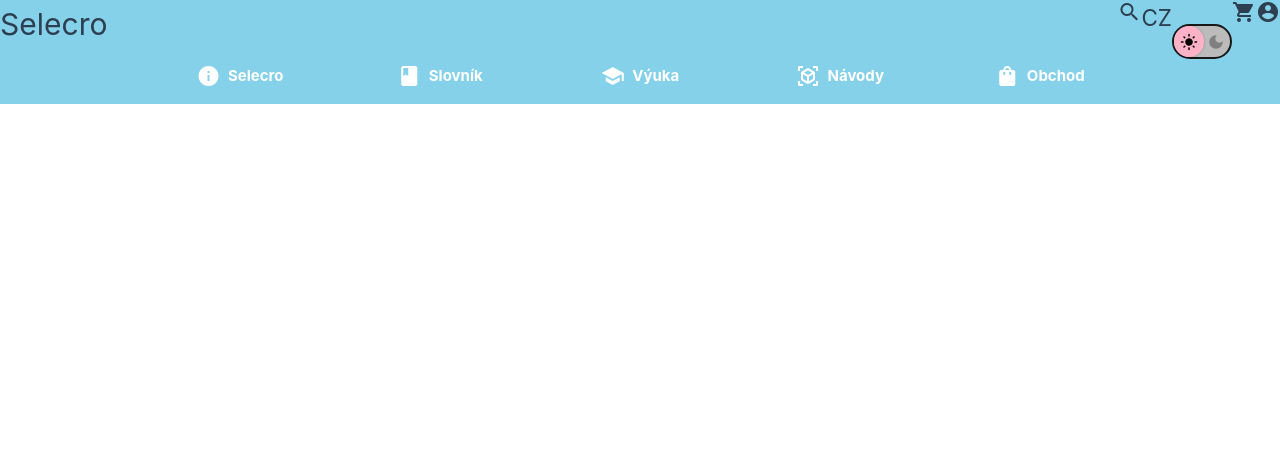
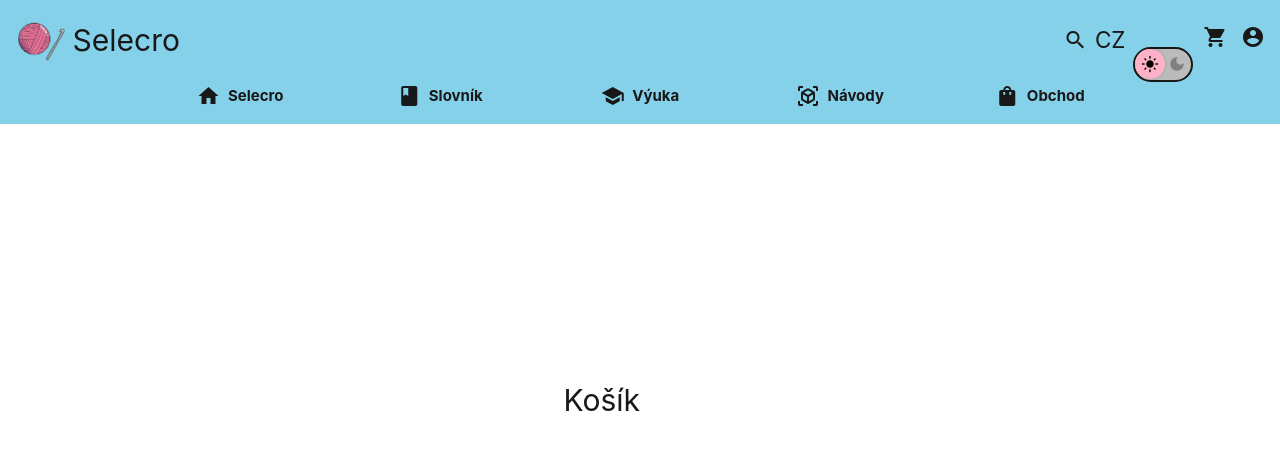
Before and after one commit to Selecro/Selecro-webovky, a Vue app: page /card in a window 1280 px wide. Shown: the top 450 px of the page. Built offline with nearby package versions, Linux system fonts and the light colour scheme.

Commit message:
Header, card and profile router, icon

```diff
--- a/src/App.vue
+++ b/src/App.vue
@@ -1,9 +1,9 @@
 <script setup lang="ts">
-import AppNavigation from '@/components/AppNavigation.vue'
+import AppNavigationHeader from '@/components/AppNavigationHeader.vue'
 </script>
 
 <template>
-  <AppNavigation />
+  <AppNavigationHeader />
 
 </template>
 
--- a/src/assets/base.css
+++ b/src/assets/base.css
@@ -7,7 +7,10 @@
   --primary-dark-color: #6AB5CD;
   --primary-hover-dark-color: #86D1EA;
 
+  --color-dark-mode-text: #ffffff;
+  --color-light-mode-text: #181818;
 
+  /* default vue */
   --color-switch-backround: #BBBBBB;
   --color-switch-light: #FFB1C7;
 
@@ -43,7 +46,7 @@
   --color-border: var(--vt-c-divider-light-2);
   --color-border-hover: var(--vt-c-divider-light-1);
   --color-heading: var(--vt-c-text-light-1);
-  --color-text: var(--vt-c-text-light-1);
+  --color-text: var(--color-light-mode-text);
 }
 
 /* Dark theme */
@@ -57,7 +60,7 @@ html[data-theme='dark'] {
   --color-border: var(--vt-c-divider-dark-2);
   --color-border-hover: var(--vt-c-divider-dark-1);
   --color-heading: var(--vt-c-text-dark-1);
-  --color-text: var(--vt-c-text-dark-2);
+  --color-text: var(--color-dark-mode-text);
 }
 
 *,
--- /dev/null
+++ b/src/components/AppHeader.vue
@@ -0,0 +1,59 @@
+<script setup lang="ts">
+
+import { RouterLink } from 'vue-router'
+import ColorThemeSwitch from '@/components/ColorThemeSwitch.vue'
+</script>
+
+<template>
+  <div>
+    <div>
+      <RouterLink to="/" class="home-router">
+        <img src="/public/logo-without-bg.png" alt="Logo" class="logo-in-header" />
+        <h1>Selecro</h1>
+      </RouterLink>
+    </div>
+
+    <div>
+      <span class="material-icons">search</span>
+      <span><h2>CZ</h2></span>
+      <ColorThemeSwitch></ColorThemeSwitch>
+      <RouterLink to="/card">
+        <span class="material-icons">shopping_cart</span>
+      </RouterLink>
+      <RouterLink to="profile">
+        <span class="material-icons">account_circle</span>
+      </RouterLink>
+    </div>
+  </div>
+</template>
+
+<style scoped>
+div {
+  display: flex;
+  justify-content: center;
+  align-items: center;
+  gap: 0.5em;
+}
+
+.logo-in-header {
+  width: 50px;
+  height: auto;
+  cursor: pointer;
+}
+
+.home-router {
+  display: flex;
+  justify-content: center;
+  align-items: center;
+  gap: 0.5em;
+  color: var(--color-text);
+}
+
+a:hover {
+  background: none !important;
+}
+
+a {
+  color: var(--color-text);
+}
+</style>
--- a/src/components/AppNavigation.vue
+++ b/src/components/AppNavigationHeader.vue
@@ -1,27 +1,15 @@
 <script setup lang="ts">
 import { RouterLink } from 'vue-router'
 import ColorThemeSwitch from '@/components/ColorThemeSwitch.vue'
+import AppHeader from '@/components/AppHeader.vue'
 
 </script>
 
 <template>
   <header>
-    <div>
-      <div>
-        <h1>Selecro</h1>
-      </div>
-      <div>
-        <span class="material-icons">search</span>
-        <span><h2>CZ</h2></span>
-        <span><ColorThemeSwitch></ColorThemeSwitch></span>
-
-
-        <span class="material-icons">shopping_cart</span>
-        <span class="material-icons">account_circle</span>
-      </div>
-    </div>
+    <AppHeader></AppHeader>
     <nav>
-      <RouterLink to="/" class="icon-link"><span class="material-icons">info</span>Selecro</RouterLink>
+      <RouterLink to="/" class="icon-link"><span class="material-icons">home</span>Selecro</RouterLink>
       <RouterLink to="/dictionary" class="icon-link"><span class="material-icons">book</span>Slovník</RouterLink>
       <RouterLink to="/education" class="icon-link"><span class="material-icons">school</span>Výuka</RouterLink>
       <RouterLink to="/manual" class="icon-link"><span class="material-icons">view_in_ar</span>Návody</RouterLink>
@@ -34,16 +22,19 @@ import ColorThemeSwitch from '@/components/ColorThemeSwitch.vue'
 <style scoped>
 header {
   background-color: var(--primary-color);
-  color-text: black;
   position: fixed;
   top: 0;
   left: 0;
   width: 100%;
   z-index: 1000;
+  padding: 12px;
+  padding-bottom: 0;
 }
 
 header div {
   display: flex;
+  justify-content: center;
+  align-items: center;
 }
 
 header div :last-child {
@@ -59,7 +50,7 @@ nav {
 }
 
 a {
-  color: white;
+  color: var(--color-text);
   text-decoration: none;
   text-align: center;
   font-weight: bold;
@@ -68,13 +59,11 @@ a {
   padding: 1rem 2rem;
   justify-content: center;
   align-items: center;
-
 }
 
 a:hover {
   background: var(--primary-hover-color);
   border-radius: 5px;
-
 }
 
 .icon-link {
--- a/src/components/ColorThemeSwitch.vue
+++ b/src/components/ColorThemeSwitch.vue
@@ -18,6 +18,7 @@
 </script>
 
 <template>
+  <div style="top: 0">
   <label class="theme-switch">
     <input type="checkbox" :checked="isDark" @change="toggleTheme" />
     <span class="slider">
@@ -35,6 +36,7 @@
       </span>
     </span>
   </label>
+  </div>
 </template>
 
 <style scoped>
@@ -42,6 +44,7 @@
   display: inline-block;
   width: 60px;
   height: 35px;
+  top: 0;
 }
 
 .theme-switch input {
@@ -81,7 +84,7 @@
 }
 
 input:checked + .slider .icon {
-  transform: translateX(27px);
+  transform: translateX(26px);
 }
 
 .second-mode {
--- /dev/null
+++ b/src/pages/CardPage.vue
@@ -0,0 +1,11 @@
+<script setup lang="ts">
+
+</script>
+
+<template>
+  <h1>Košík</h1>
+</template>
+
+<style scoped>
+
+</style>
--- a/src/pages/HomePage.vue
+++ b/src/pages/Homepage/HomePage.vue
@@ -1,6 +1,5 @@
 <script setup lang="ts">
 
-import AppNavigation from '@/components/AppNavigation.vue'
 </script>
 
 <template>
--- /dev/null
+++ b/src/pages/ProfilePage.vue
@@ -0,0 +1,11 @@
+<script setup lang="ts">
+
+</script>
+
+<template>
+  <h1>Profil</h1>
+</template>
+
+<style scoped>
+
+</style>
```
Also changed, not shown: src/router/index.ts (+7 -2 lines), public/logo-without-bg.png (added), public/logo.png (added).
